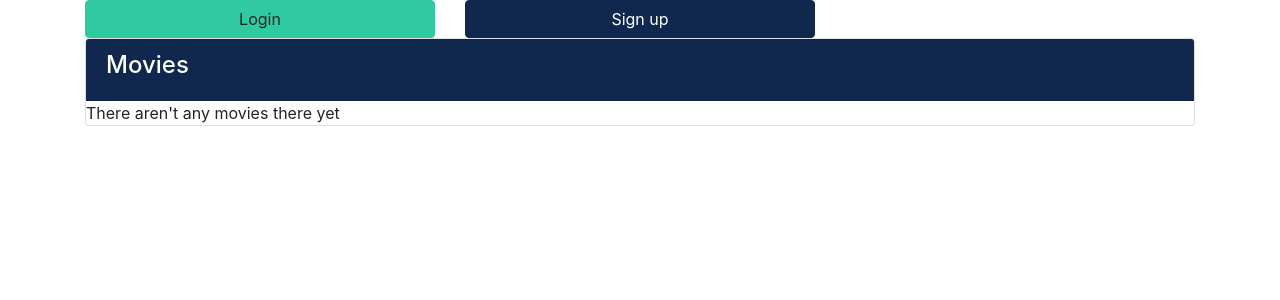
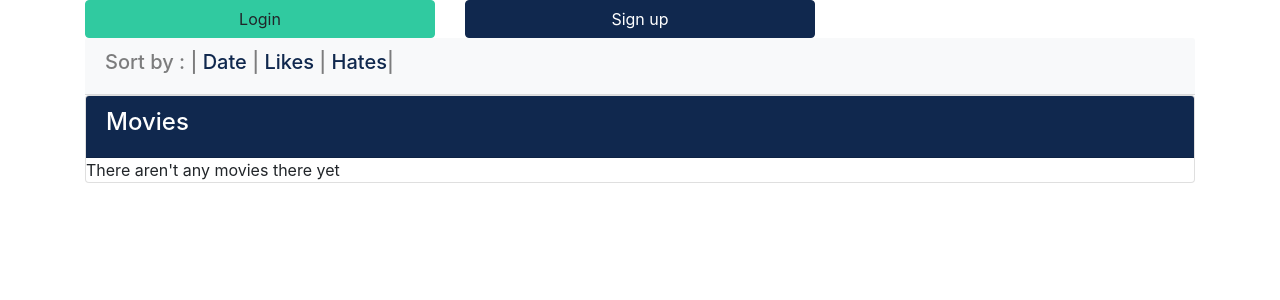
Before and after one commit to gmakridakis/movierama, a Django app: page /movies/user_movies/1 in a window 1280 px wide. Shown: the top 300 px of the page. Run offline with Django 4.2, Linux system fonts and the light colour scheme; data that the repository does not hold is empty; some libraries are stand-ins or nearby versions.

Commit message:
Setting up the Sorting feature

```diff
--- a/movierama/urls.py
+++ b/movierama/urls.py
@@ -8,5 +8,6 @@ urlpatterns = [
     path("movies/", include("movies.urls")),
     path("accounts/", include("accounts.urls")),
     path("admin/", admin.site.urls),
-    path("", movies.views.index, name="index"),
+    path("movies", movies.views.index, name="index"),
+    path("movies/<str:order>", movies.views.index, name="index"),
 ]
--- a/movies/urls.py
+++ b/movies/urls.py
@@ -5,6 +5,7 @@ from movies import views, votes
 urlpatterns = [
     path("add_movie", views.add_movie, name="add_movie"),
     path("user_movies/<int:user_id>", views.user_movies, name="user_movies"),
+    path("user_movies/<int:user_id>/<str:order>", views.user_movies, name="user_movies"),
     path("add_vote", votes.add_vote, name="add_vote"),
     path("retract_vote", votes.retract_vote, name="retract_vote"),
 ]
--- a/movies/views.py
+++ b/movies/views.py
@@ -2,16 +2,25 @@ from django.shortcuts import redirect, render
 
 from movies.models import Movie
 
+ORDER_OPTIONS = {"date": "-date_added", "likes": "-upvotes", "hates": "-downvotes"}
 
-def index(request):
-    movies = Movie.objects.all().order_by("-date_added")
-    context = {"movies": movies}
+
+def index(request, order="date"):
+    if order not in ORDER_OPTIONS.keys():
+        print(f"Invalid order option: {order}")
+        # messages.error(request, f"Invalid order option")
+        return redirect("index")
+    movies = Movie.objects.all().order_by(ORDER_OPTIONS[order])
+    context = {"movies": movies, "current_url": "/movies"}
     return render(request, "movies/index.html", context)
 
 
-def user_movies(request, user_id):
-    movies = Movie.objects.filter(user_id=user_id).order_by("-date_added")
-    context = {"movies": movies}
+def user_movies(request, user_id, order="date"):
+    if order not in ORDER_OPTIONS.keys():
+        print(f"Invalid order option: {order}")
+        # messages.error(request, f"Invalid order option")
+    movies = Movie.objects.filter(user_id=user_id).order_by(ORDER_OPTIONS[order])
+    context = {"movies": movies, "current_url": f"/movies/user_movies/{user_id}"}
     return render(request, "movies/index.html", context)
 
 
--- a/templates/movies/index.html
+++ b/templates/movies/index.html
@@ -36,6 +36,25 @@
         </div>
     </div>
 
+        <div id="header">
+        <div class="container">
+            <div class="row">
+                <div class="col-md-12">
+                <div class="card-header bg-light text-black-50">
+                <h5>
+                    <i class="fas fa-user-plus"></i>
+                    Sort by :
+                    | <a href="{{ current_url | urlencode }}/date">Date</a>
+                    | <a href="{{ current_url | urlencode }}/likes">Likes</a>
+                    | <a href="{{ current_url | urlencode }}/hates">Hates</a>|
+                </h5>
+                </div>
+                </div>
+            </div>
+        </div>
+    </div>
+
+
     <div class="container">
         <div class="row">
             <div class="col-md-12">
@@ -62,7 +81,7 @@
                                 <td>{{ movie.description }}</td>
                                 <td>
                                     {%  if movie.user %}
-                                        <a href="{% url "user_movies" movie.user.id %}">{{ movie.user.username }}</a>
+                                        <a href="{% url 'user_movies' user_id=movie.user.id %}">{{ movie.user.username }}</a>
                                     {%  else %}
                                         (deleted user)
                                     {% endif %}
```
